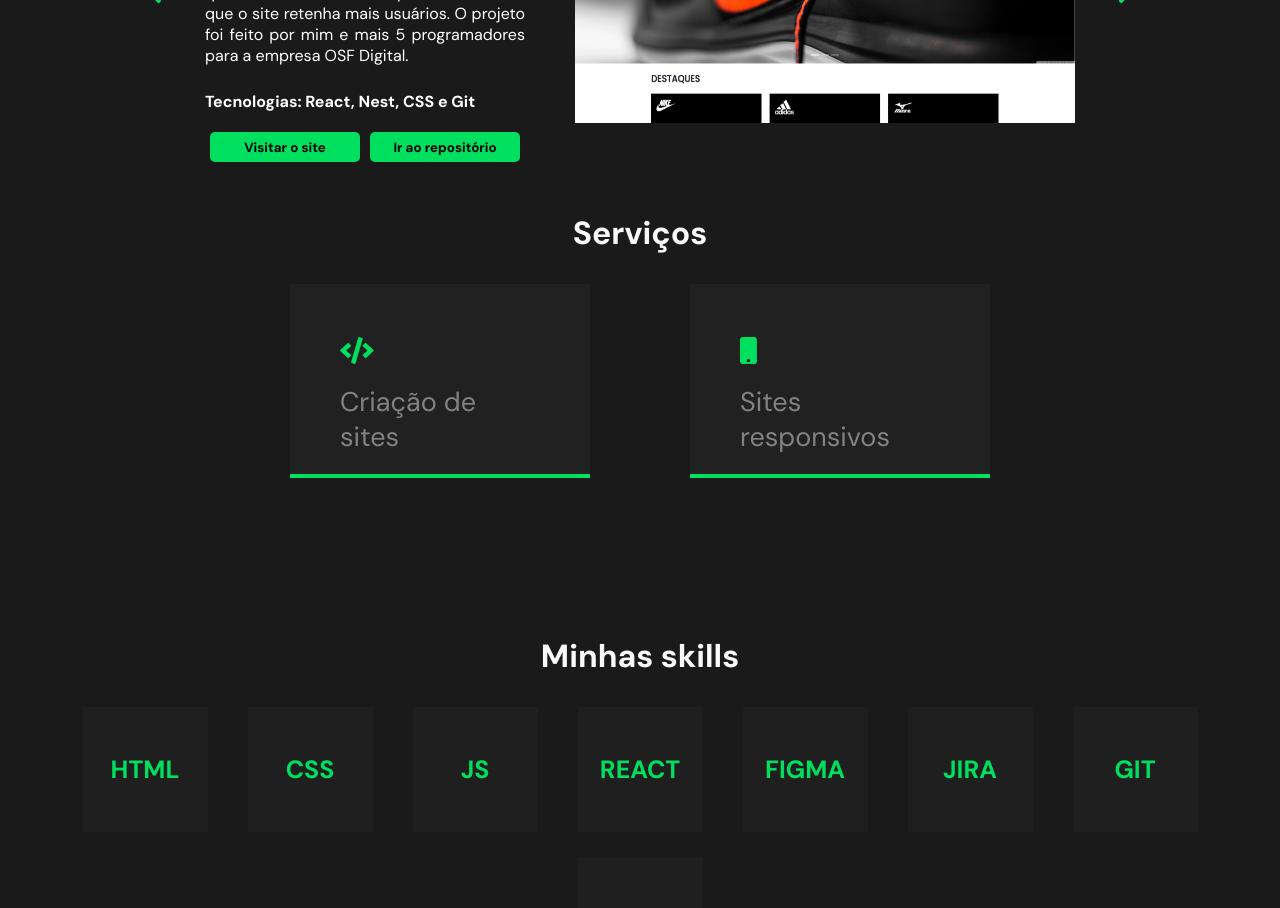
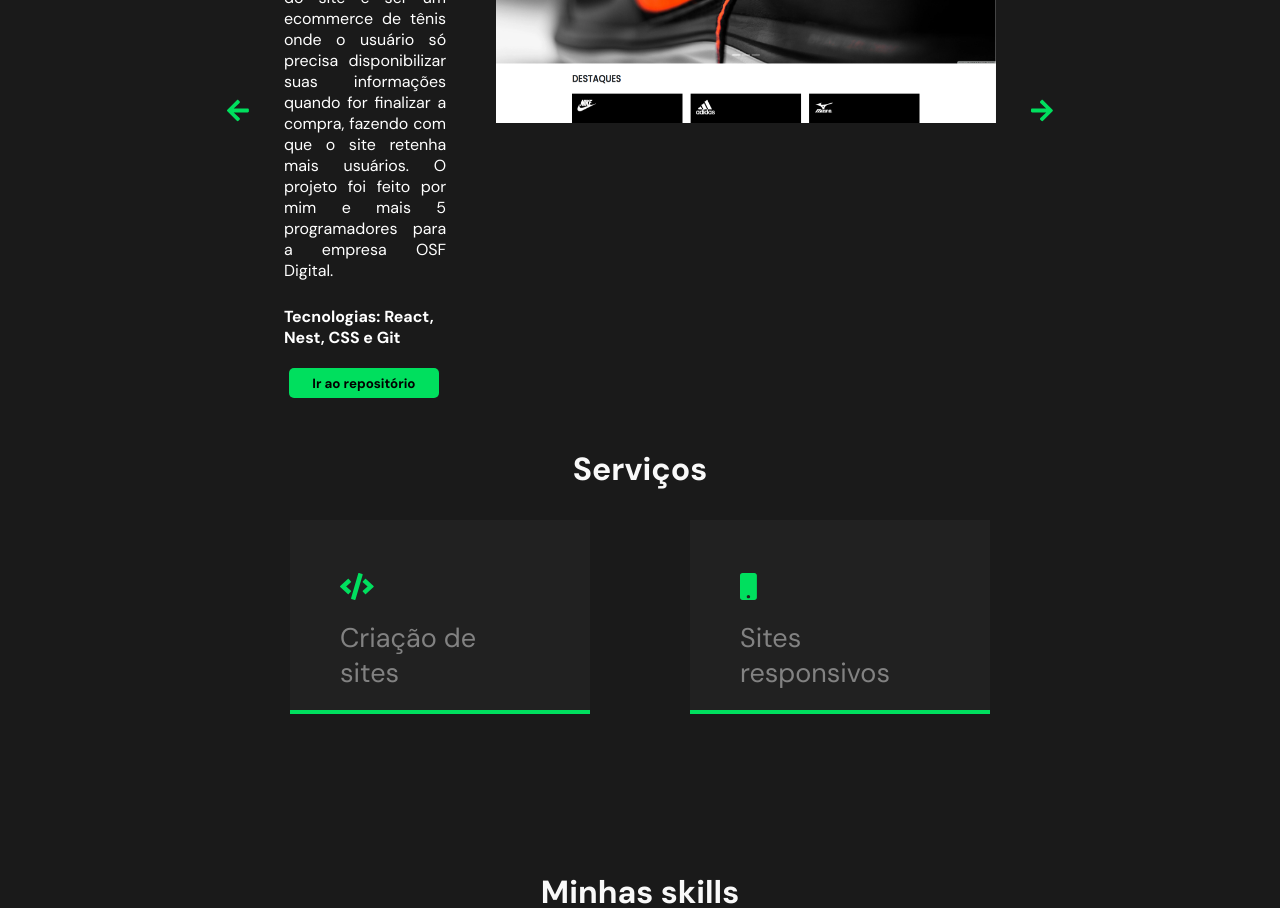
Before and after one commit to Thialves02/portifolio-react, a React (Create React App) app: page / in a window 1280 px wide. Shown: the part 1540-2448 px from the top of the page. Built offline with nearby package versions, Linux system fonts and the light colour scheme.

Commit message:
fix: showing buttons olnly if they have links

```diff
--- a/src/components/Projetos/Projeto.js
+++ b/src/components/Projetos/Projeto.js
@@ -21,7 +21,7 @@ export default function Projeto() {
             tecnologias:'React, Nest, CSS e Git',
             imagem:blue,
             site:'',
-            repositorio:''
+            repositorio:'https://github.com/lucasmbrute2/blue-Shoes-ReactJs'
         },
         {
             nome:'Ambiental Bueno',
@@ -29,7 +29,7 @@ export default function Projeto() {
             descricao:'Esse foi o meu projeto como desenvolvedor front-end freelancer. Ao decorrer do projeto pude aprender a me organizar melhor, versionar meus códigos, como utilizar bibliotecas externas e sobre responsividade e acessibilidade para usuários mobile.',
             tecnologias:'HTML, CSS, Bootstrap, Git',
             imagem:AB,
-            site:'',
+            site:'https://ambientalbueno.com.br',
             repositorio:''
         },
         {
@@ -120,8 +120,12 @@ export default function Projeto() {
                         <h10>{projects[start].descricao}</h10>
                         <h11>Tecnologias: {projects[start].tecnologias}</h11>
                         <div className="projeto-button">
-                            <a><button>Visitar o site</button></a>
-                            <a href={projects[start].repositorio} target="_blank"><button>Ir ao repositório</button></a>
+                            {projects[start].site != '' &&
+                                <a href={projects[start].site}><button>Visitar o site</button></a>
+                            }
+                            {projects[start].repositorio != '' &&
+                                <a href={projects[start].repositorio} target="_blank"><button>Ir ao repositório</button></a>
+                            }
                         </div>
                     </div>
                     <img src={projects[start].imagem}/>
```
Also changed, not shown: src/assets/images/css.png (deleted), 1 other file (tests, documents, lock files or other folders).
